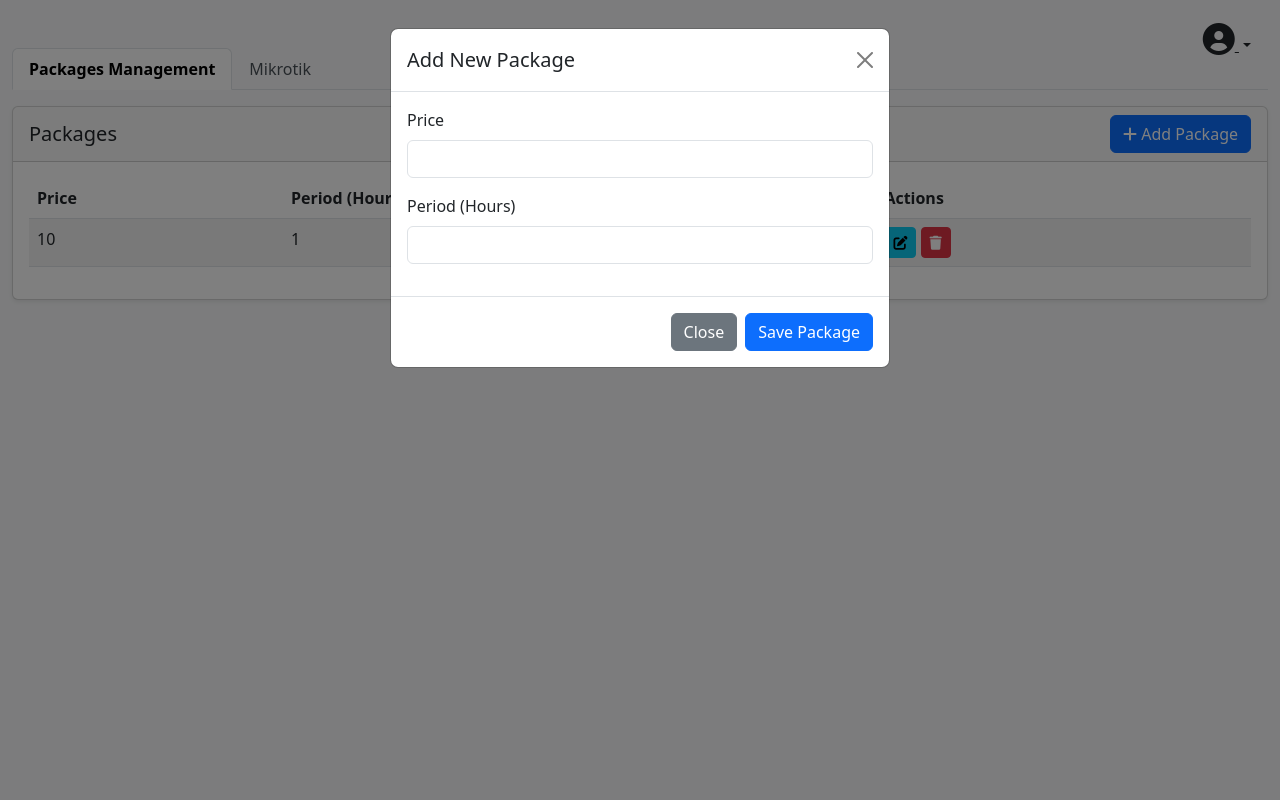
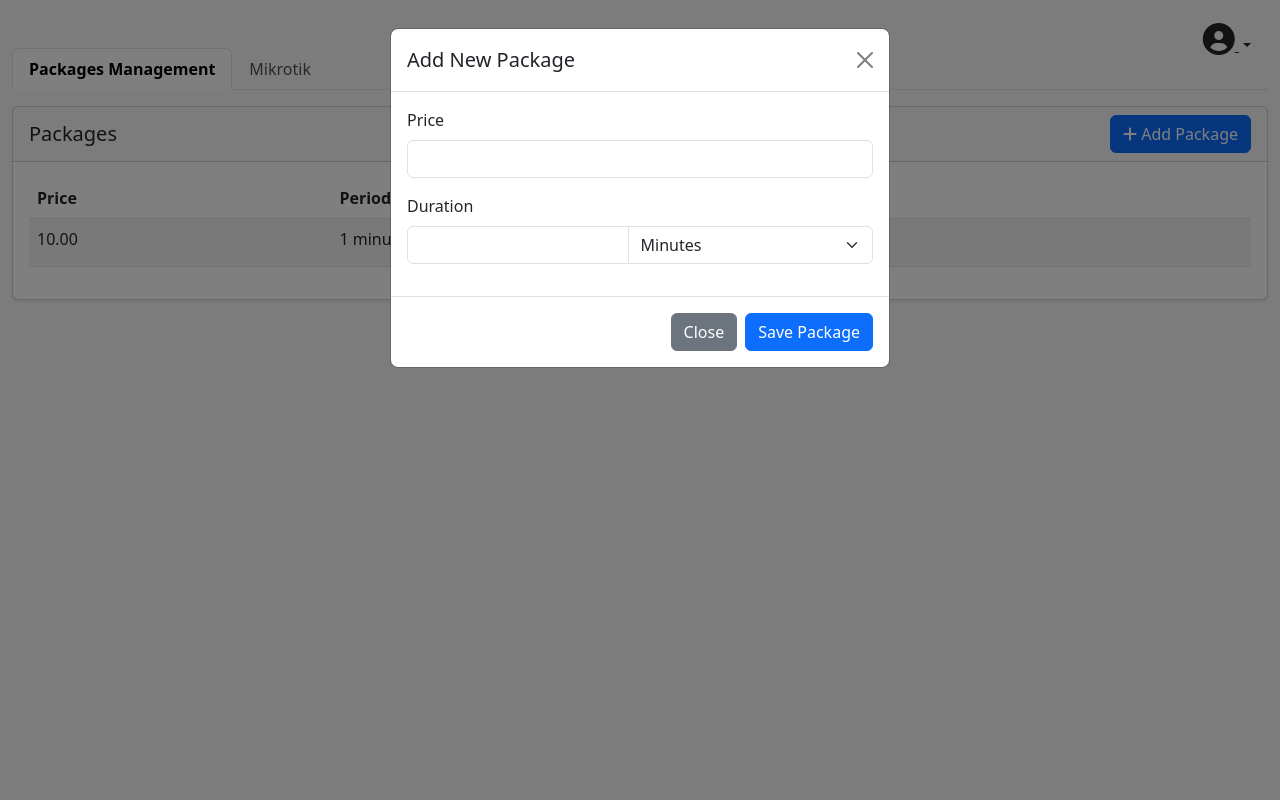
Before and after one commit to jose-oyuko/mikrotik, a Django app: page /admin/ in a window 1280 px wide, after a click on "Add Package". Run offline with Django 5.2, Linux system fonts and the light colour scheme; a user stored in the database is signed in; tables that the repository leaves empty hold one stand-in row (values such as "Sample post").

Commit message:
update mikrotik error

```diff
--- a/mikrotikapp/models.py
+++ b/mikrotikapp/models.py
@@ -41,8 +41,15 @@ class PayedTransaction(models.Model):
         ordering = ['-origination_time']
 
 class Packages(models.Model):
-    price = models.IntegerField()
-    period_in_hours = models.IntegerField()
+    period_in_minutes = models.IntegerField()
+    price = models.DecimalField(max_digits=10, decimal_places=2)
+
+    def __str__(self):
+        minutes = self.period_in_minutes
+        if minutes % 60 == 0:  # If minutes is a multiple of 60
+            return f"{minutes // 60} hours"
+        else:
+            return f"{minutes} minutes"
 
 class sessions(models.Model):
     mac_address = models.CharField(max_length=17)
--- a/mikrotikapp/services/sessions.py
+++ b/mikrotikapp/services/sessions.py
@@ -7,10 +7,10 @@ from loguru import logger
 
 class SessionsService():
     def add_session(self, mac_address, phone_number, period, package_amount):
-        logger.info(f"Attempting to add new session - MAC: {mac_address}, Phone: {phone_number}, Period: {period} hours, Amount: {package_amount}")
+        logger.info(f"Attempting to add new session - MAC: {mac_address}, Phone: {phone_number}, Period: {period} minutes, Amount: {package_amount}")
 
         # Use timezone.now() instead of datetime.now() to ensure timezone awareness
-        end_time = timezone.now() + timedelta(hours=period)
+        end_time = timezone.now() + timedelta(minutes=period)
 
         session_data = {
             "mac_address": mac_address,
--- a/mikrotikapp/static/mikrotikapp/js/packages.js
+++ b/mikrotikapp/static/mikrotikapp/js/packages.js
@@ -14,21 +14,66 @@ function getCookie(name) {
   return cookieValue;
 }
 
+// Function to convert duration to minutes
+function convertToMinutes(value, unit) {
+  switch (unit) {
+    case "minutes":
+      return parseInt(value);
+    case "hours":
+      return parseInt(value) * 60;
+    case "days":
+      return parseInt(value) * 60 * 24;
+    default:
+      return parseInt(value);
+  }
+}
+
+// Function to convert minutes to human readable format
+function minutesToHumanReadable(minutes) {
+  if (minutes % (24 * 60) === 0) {
+    return `${minutes / (24 * 60)} days`;
+  } else if (minutes % 60 === 0) {
+    return `${minutes / 60} hours`;
+  } else {
+    return `${minutes} minutes`;
+  }
+}
+
 // Initialize package CRUD operations
 document.addEventListener("DOMContentLoaded", function () {
-  // Save Package
+  const modal = document.getElementById("addPackageModal");
+  const modalTitle = document.getElementById("modalTitle");
   const savePackageBtn = document.getElementById("savePackage");
-  if (savePackageBtn) {
-    savePackageBtn.addEventListener("click", function () {
-      const form = document.getElementById("packageForm");
-      const formData = new FormData(form);
+  const packageForm = document.getElementById("packageForm");
+
+  // Function to handle package save/update
+  function handlePackageSave() {
+    const formData = new FormData(packageForm);
+    const packageId = packageForm.dataset.packageId;
+
+    // Get duration value and unit
+    const durationValue = formData.get("duration_value");
+    const durationUnit = formData.get("duration_unit");
+
+    // Convert to minutes
+    const periodInMinutes = convertToMinutes(durationValue, durationUnit);
+
     const packageData = {
       price: formData.get("price"),
-        period_in_hours: formData.get("period_in_hours"),
+      period_in_minutes: periodInMinutes,
     };
 
-      fetch("/api/packages/", {
-        method: "POST",
+    // Validate that duration is provided
+    if (!durationValue) {
+      showToast("Please provide duration", "error");
+      return;
+    }
+
+    const url = packageId ? `/api/packages/${packageId}/` : "/api/packages/";
+    const method = packageId ? "PUT" : "POST";
+
+    fetch(url, {
+      method: method,
       headers: {
         "Content-Type": "application/json",
         "X-CSRFToken": getCookie("csrftoken"),
@@ -48,78 +93,55 @@ document.addEventListener("DOMContentLoaded", function () {
         console.error("Error:", error);
         showToast(error.message, "error");
       });
-    });
+  }
+
+  // Save Package
+  if (savePackageBtn) {
+    savePackageBtn.addEventListener("click", handlePackageSave);
   }
 
   // Edit Package
   document.querySelectorAll(".edit-package").forEach((button) => {
     button.addEventListener("click", function () {
       const packageId = this.dataset.id;
-      const row = this.closest("tr");
-      const price = row.cells[0].textContent;
-      const period = row.cells[1].textContent;
+      const price = this.dataset.price;
+      const minutes = this.dataset.minutes;
 
-      // Populate the form
+      // Convert minutes to the most appropriate unit
+      let durationValue, durationUnit;
+      if (minutes % (24 * 60) === 0) {
+        durationValue = minutes / (24 * 60);
+        durationUnit = "days";
+      } else if (minutes % 60 === 0) {
+        durationValue = minutes / 60;
+        durationUnit = "hours";
+      } else {
+        durationValue = minutes;
+        durationUnit = "minutes";
+      }
+
+      // Update modal title
+      modal.querySelector(".modal-title").textContent = "Edit Package";
+      savePackageBtn.textContent = "Update Package";
+
+      // Populate the form with existing data
       document.getElementById("packagePrice").value = price;
-      document.getElementById("packagePeriod").value = period;
+      document.getElementById("durationValue").value = durationValue;
+      document.getElementById("durationUnit").value = durationUnit;
+      packageForm.dataset.packageId = packageId;
 
       // Show the modal
-      const modal = new bootstrap.Modal(
-        document.getElementById("addPackageModal")
-      );
-      modal.show();
+      const modalInstance = new bootstrap.Modal(modal);
+      modalInstance.show();
+    });
+  });
 
-      // Update the save button to handle edit
-      const saveButton = document.getElementById("savePackage");
-      const originalText = saveButton.textContent;
-      saveButton.textContent = "Update Package";
-
-      // Store the original click handler
-      const originalClickHandler = saveButton.onclick;
-
-      // Set new click handler for edit
-      saveButton.onclick = function () {
-        const form = document.getElementById("packageForm");
-        const formData = new FormData(form);
-        const packageData = {
-          price: formData.get("price"),
-          period_in_hours: formData.get("period_in_hours"),
-        };
-
-        fetch(`/api/packages/${packageId}/`, {
-          method: "PUT",
-          headers: {
-            "Content-Type": "application/json",
-            "X-CSRFToken": getCookie("csrftoken"),
-          },
-          body: JSON.stringify(packageData),
-        })
-          .then((response) => {
-            if (response.ok) {
-              location.reload();
-            } else {
-              return response.json().then((data) => {
-                throw new Error(data.error || "Failed to update package");
-              });
-            }
-          })
-          .catch((error) => {
-            console.error("Error:", error);
-            showToast(error.message, "error");
-          });
-      };
-
-      // Reset the modal when hidden
-      document.getElementById("addPackageModal").addEventListener(
-        "hidden.bs.modal",
-        function () {
-          saveButton.textContent = originalText;
-          saveButton.onclick = originalClickHandler;
-          document.getElementById("packageForm").reset();
-        },
-        { once: true }
-      );
-    });
+  // Reset modal when hidden
+  modal.addEventListener("hidden.bs.modal", function () {
+    modal.querySelector(".modal-title").textContent = "Add New Package";
+    savePackageBtn.textContent = "Save Package";
+    packageForm.reset();
+    delete packageForm.dataset.packageId;
   });
 
   // Delete Package
--- a/mikrotikapp/templates/components/packages_crud.html
+++ b/mikrotikapp/templates/components/packages_crud.html
@@ -17,7 +17,7 @@
         <thead>
           <tr>
             <th>Price</th>
-            <th>Period (Hours)</th>
+            <th>Period</th>
             <th>Actions</th>
           </tr>
         </thead>
@@ -25,11 +25,13 @@
           {% for package in packages %}
           <tr>
             <td>{{ package.price }}</td>
-            <td>{{ package.period_in_hours }}</td>
+            <td>{{ package }}</td>
             <td>
               <button
                 class="btn btn-sm btn-info edit-package"
                 data-id="{{ package.id }}"
+                data-price="{{ package.price }}"
+                data-minutes="{{ package.period_in_minutes }}"
               >
                 <i class="fas fa-edit"></i>
               </button>
@@ -69,19 +71,37 @@
               class="form-control"
               id="packagePrice"
               name="price"
+              step="0.01"
               required
             />
           </div>
           <div class="mb-3">
-            <label for="packagePeriod" class="form-label">Period (Hours)</label>
-            <input
-              type="number"
-              class="form-control"
-              id="packagePeriod"
-              name="period_in_hours"
-              required
-            />
+            <label for="durationValue" class="form-label">Duration</label>
+            <div class="input-group">
+              <input
+                type="number"
+                class="form-control"
+                id="durationValue"
+                name="duration_value"
+                min="1"
+                required
+              />
+              <select
+                class="form-select"
+                id="durationUnit"
+                name="duration_unit"
+              >
+                <option value="minutes">Minutes</option>
+                <option value="hours">Hours</option>
+                <option value="days">Days</option>
+              </select>
+            </div>
           </div>
+          <input
+            type="hidden"
+            id="period_in_minutes"
+            name="period_in_minutes"
+          />
         </form>
       </div>
       <div class="modal-footer">
--- a/mikrotikapp/templates/packages.html
+++ b/mikrotikapp/templates/packages.html
@@ -21,7 +21,7 @@
       <div class="packages-grid">
         {% for package in packages %}
         <div class="package-card">
-          <h5>{{package.period_in_hours}} Hours</h5>
+          <h5>{{ package }}</h5>
           <p class="price">Ksh {{package.price}}</p>
           <button
             class="buy-button"
--- a/mikrotikapp/views.py
+++ b/mikrotikapp/views.py
@@ -15,7 +15,7 @@ from datetime import datetime
 import json
 from .services.kopokopo import KopokopoService
 from .services.sessions import SessionsService
-from .services.mikrotik import Miktotik
+from .services.mikrotik import Mikrotik
 from django.views.decorators.http import require_http_methods
 from django.views.decorators.csrf import csrf_exempt
 from django.db import models
@@ -210,7 +210,7 @@ class PayedTransactions(generics.CreateAPIView):
             session_service.add_session(
                 mac_address=pending_payment.macAddress,
                 phone_number=phone_number,
-                period=package.period_in_hours,
+                period=package.period_in_minutes,
                 package_amount=amount
             )
             logger.info(f"Added session for phone: {phone_number}")
@@ -219,9 +219,15 @@ class PayedTransactions(generics.CreateAPIView):
             session_details = session_service.check_session(pending_payment.macAddress)
             if session_details:
                 logger.info(f"Session details retrieved for phone: {phone_number}")
-                mikrotik = Miktotik()
+                mikrotik = Mikrotik()
                 mikrotik.add_user(session_details['mac_address'], session_details['mac_address'], session_details['time_remaining'])
-                mikrotik.login_user(session_details['mac_address'], pending_payment.ipAddress)
+                try:
+                    mikrotik.login_user(session_details['mac_address'], pending_payment.ipAddress)
+                except Exception as e:
+                    if "re_add_user" in str(e).lower():
+                        mikrotik.add_user(session_details['mac_address'], session_details['mac_address'], session_details['time_remaining'])
+                        mikrotik.login_user(session_details['mac_address'], pending_payment.ipAddress)
+
                 return
 
             logger.error(f"Failed to retrieve session details for phone: {phone_number}")
@@ -285,7 +291,7 @@ def packages(request):
     session_service = SessionsService()
     session = session_service.check_session(mac_address=user_data['mac'])
     if session:
-        mikrotik = Miktotik()
+        mikrotik = Mikrotik()
         mikrotik.add_user(username=session['mac_address'], password=session['mac_address'], time=session['time_remaining'])
         mikrotik.login_user(mac=session['mac_address'], ip=user_data['ip'])
 
```
Also changed, not shown: mikrotikapp/serializers.py (+14 -1 lines), mikrotikapp/services/mikrotik.py (+82 -30 lines), mikrotikapp/migrations/0003_packages_period_in_minutes_alter_packages_price.py (added), mikrotikapp/migrations/0004_remove_packages_period_in_hours_and_more.py (added). Lines whose indentation alone changed are shown as unchanged.
